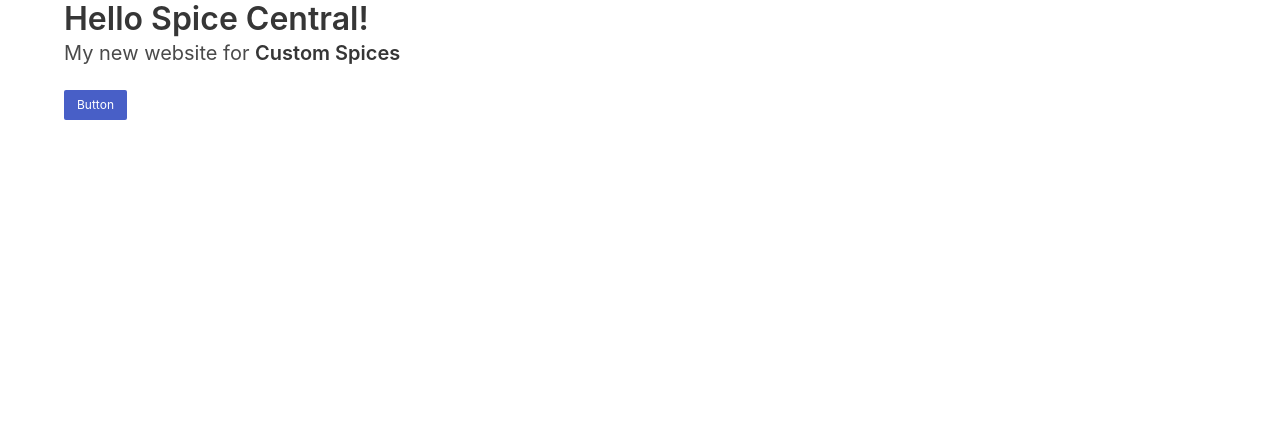
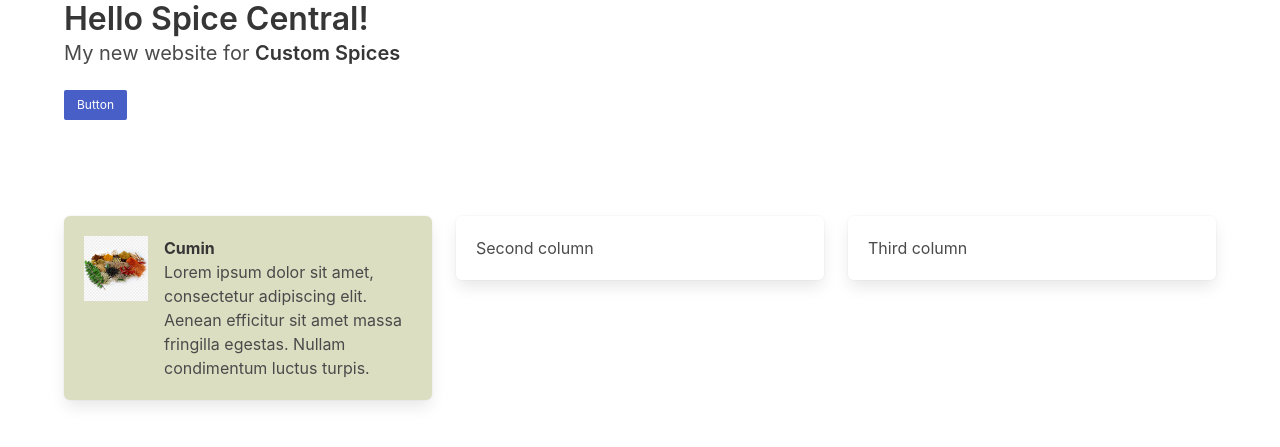
Before and after one commit to afitzer/Spice-Central, a Django app: page /spices/ in a window 1280 px wide. Shown: the part 255-702 px from the top of the page. Run offline with Django 4.2, Linux system fonts and the light colour scheme.

Commit message:
Updated the content of index.html

```diff
--- a/spices/templates/spices/index.html
+++ b/spices/templates/spices/index.html
@@ -92,6 +92,45 @@
             </div>
         </section>
 
+        <section class="section">
+            <div class="container">
+                <div class="columns">
+                    <div class="column is-one-third">
+                        <div class="box" style="background-color: #dcdec2;">
+                            <article class="media">
+                                <div class="media-left">
+                                    <figure class="image is-64x64">
+                                        {% load static %}
+                                        <img src="{% static 'spices/spice.png' %}">
+                                    </figure>
+                                </div>
+                                <div class="media-content">
+                                    <div class="content">
+                                        <p>
+                                            <strong>Cumin</strong>
+                                            <br>
+                                            Lorem ipsum dolor sit amet, consectetur adipiscing elit. Aenean efficitur sit amet massa fringilla egestas.
+                                            Nullam condimentum luctus turpis.
+                                        </p>
+                                    </div>
+                                </div>
+                            </article>
+                        </div>
+                    </div>
+                    <div class="column">
+                        <div class="box">
+                            Second column
+                        </div>
+                    </div>
+                    <div class="column">
+                        <div class="box">
+                            Third column
+                        </div>
+                    </div>
+                </div>
+            </div>
+        </section>
+
     </body>
 
 </html>
```
